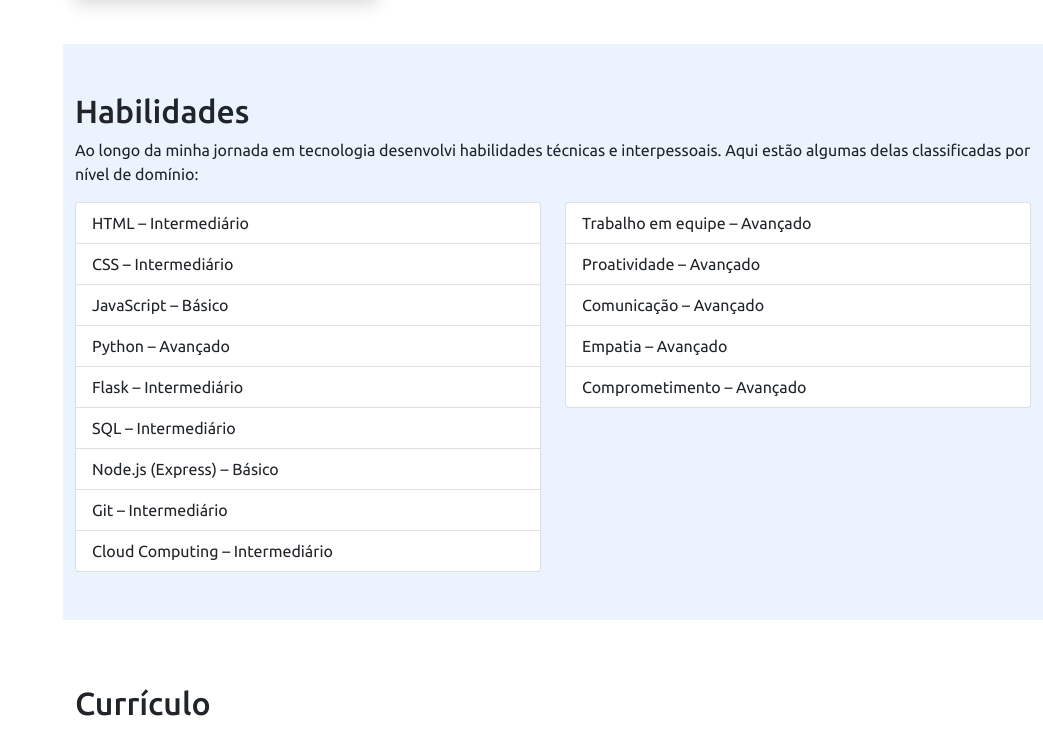
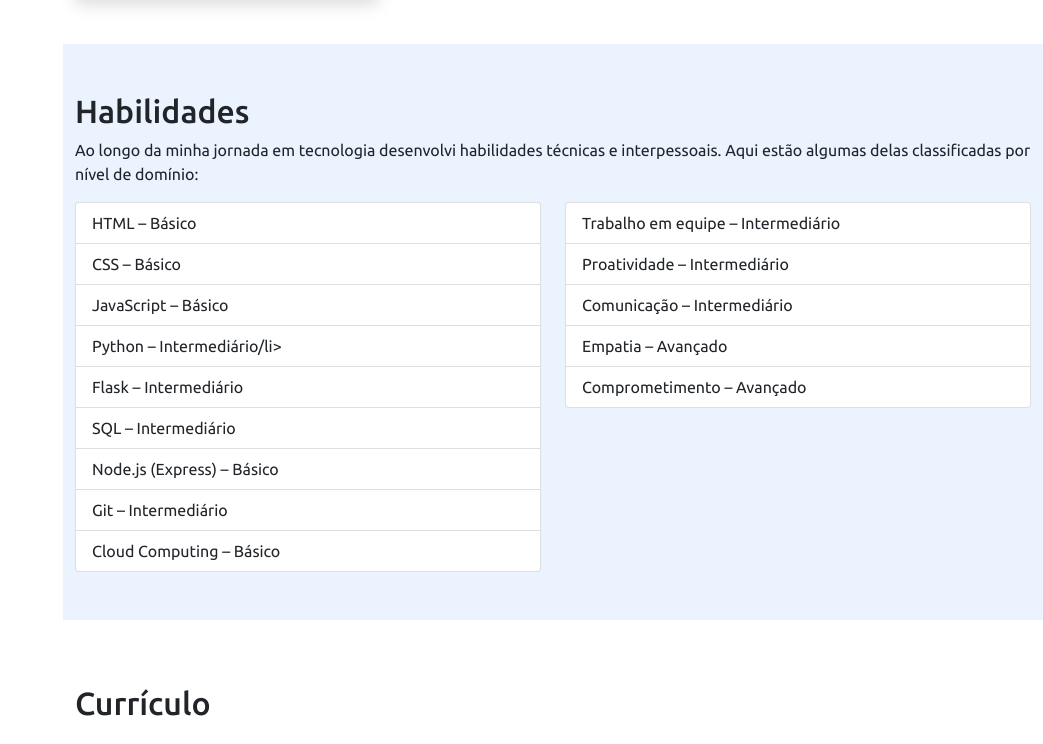
Before and after one commit to marley-paranhos/portfolio-marley-paranhos, a Flask app: page / in a window 1280 px wide. Shown: the part 1430-2174 px from the top of the page, without its empty margins (237-1280 px from the left). Run offline with Flask 3, Linux system fonts and the light colour scheme; some libraries are stand-ins or nearby versions.

Commit message:
atualizando níveis de habilidade no portfólio

```diff
--- a/templates/index.html
+++ b/templates/index.html
@@ -130,22 +130,22 @@
         <div class="row">
           <div class="col-md-6">
             <ul class="list-group">
-              <li class="list-group-item">HTML – Intermediário</li>
-              <li class="list-group-item">CSS – Intermediário</li>
+              <li class="list-group-item">HTML – Básico</li>
+              <li class="list-group-item">CSS – Básico</li>
               <li class="list-group-item">JavaScript – Básico</li>
-              <li class="list-group-item">Python – Avançado</li>
+              <li class="list-group-item">Python – Intermediário/li>
               <li class="list-group-item">Flask – Intermediário</li>
               <li class="list-group-item">SQL – Intermediário</li>
               <li class="list-group-item">Node.js (Express) – Básico</li>
               <li class="list-group-item">Git – Intermediário</li>
-              <li class="list-group-item">Cloud Computing – Intermediário</li>
+              <li class="list-group-item">Cloud Computing – Básico</li>
             </ul>
           </div>
           <div class="col-md-6">
             <ul class="list-group">
-              <li class="list-group-item">Trabalho em equipe – Avançado</li>
-              <li class="list-group-item">Proatividade – Avançado</li>
-              <li class="list-group-item">Comunicação – Avançado</li>
+              <li class="list-group-item">Trabalho em equipe – Intermediário</li>
+              <li class="list-group-item">Proatividade – Intermediário</li>
+              <li class="list-group-item">Comunicação – Intermediário</li>
               <li class="list-group-item">Empatia – Avançado</li>
               <li class="list-group-item">Comprometimento – Avançado</li>
             </ul>
```
